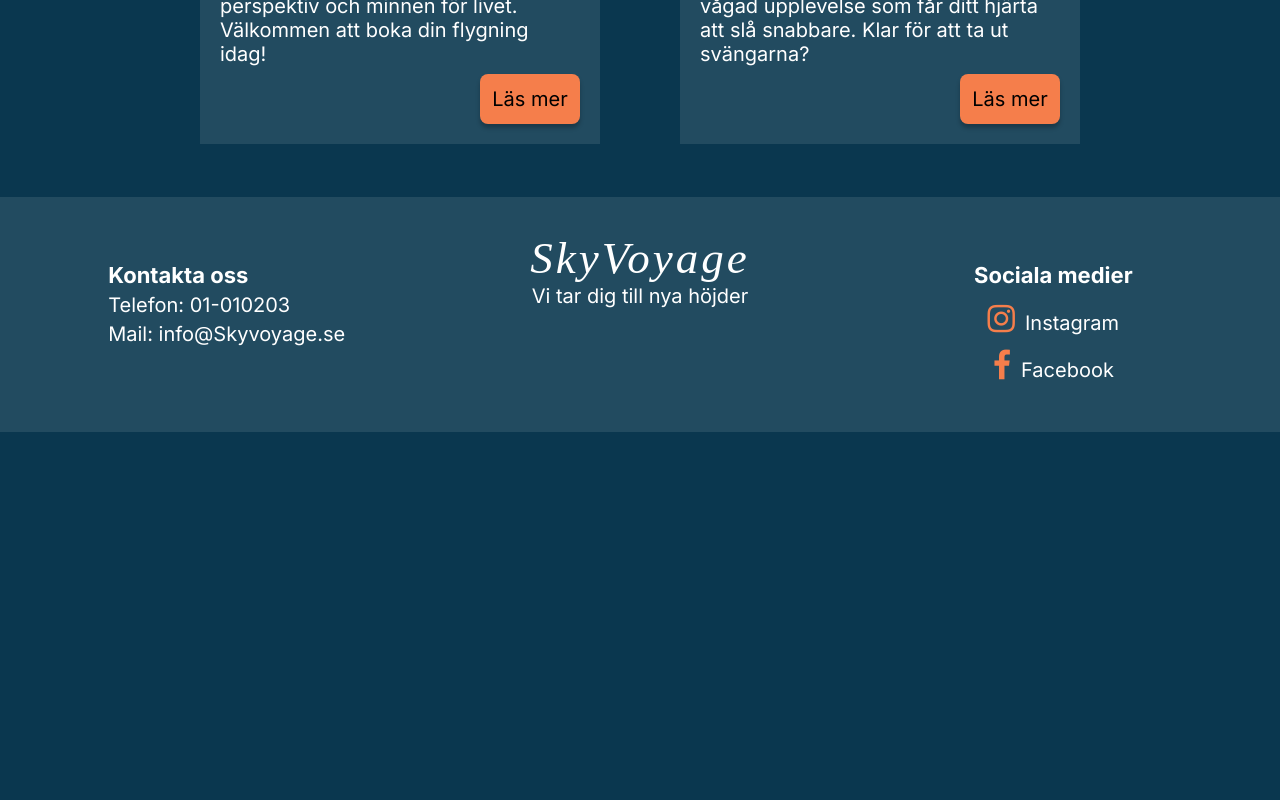
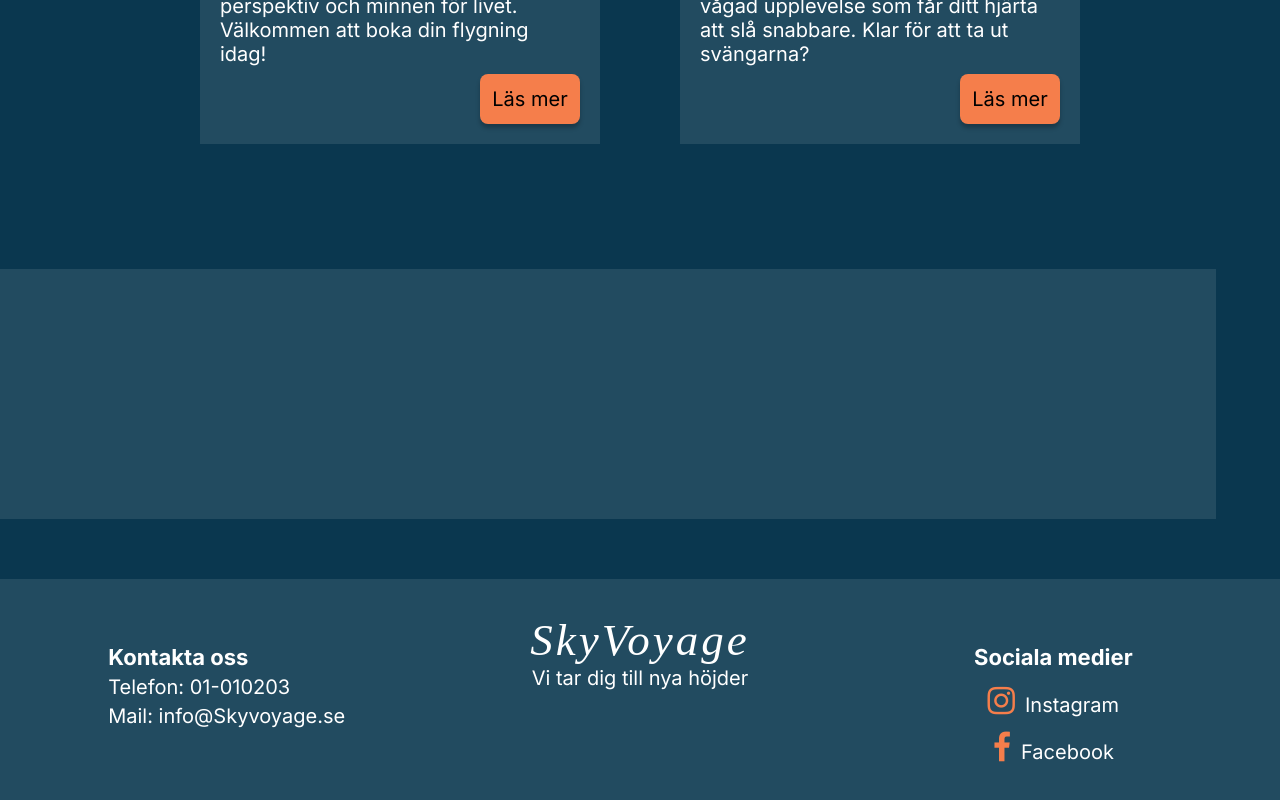
Before and after one commit to ellinorjohansson/SkyVoyage-Glantan, a Vue app: page / in a window 1280 px wide. Shown: the part 1594-2394 px from the top of the page. Before the commit the page ends 2026 px from the top, so only its background shows below. Built offline with nearby package versions, Linux system fonts and the light colour scheme; a web font is replaced by a local one.

Commit message:
✨ (feature): begin work on ReviewCarousel.vue
Created the new component, started styling and started creating the array for reviews

```diff
--- /dev/null
+++ b/src/component/ReviewCarousel.vue
@@ -0,0 +1,48 @@
+<script lang="ts" setup>
+    import { ref } from "vue";
+
+    //array med recensionerna
+    const reviews = ref([
+        { review: "Superkul. Var vettskrämd men kul var det!",
+            name: "Margareta",
+            age: 56
+        },
+        { review: "Wow, det här vill jag göra igen! Mycket professionell personal!",
+            name: "Anders",
+            age: 41
+        },
+        { review: "Häftig upplevelse men en gång räcker för mig!",
+            name: "Sara",
+            age: 27
+        },
+    ]);
+</script>
+
+
+<template>
+    <section class="review-section">
+
+    </section>
+</template>
+
+<style lang="scss" scoped>
+    .review-section {
+        height: 250px;
+        width: 95%;
+        margin-top: 90px;
+        margin-bottom: 60px;
+        background-color: $charcoal;
+        display: flex;
+    }
+
+    //tablet
+@media screen and (min-width: 768px) {
+
+}
+
+//desktop
+@media screen and (min-width: 1024px) {
+
+}
+
+</style>
--- a/src/views/HomeView.vue
+++ b/src/views/HomeView.vue
@@ -3,6 +3,7 @@
   import AboutUs from "@/component/AboutUs.vue"
   import CardImage from "/assets/images/Card_image.png"
   import AerobaticPlane from "/assets/images/aerobatic_plane.jpg"
+  import ReviewCarousel from "@/component/ReviewCarousel.vue"
 </script>
 
 <template>
@@ -25,6 +26,8 @@
       Klar för att ta ut svängarna?"
     />
     </div>
+    <ReviewCarousel />
+
   </main>
 </template>
 
```
